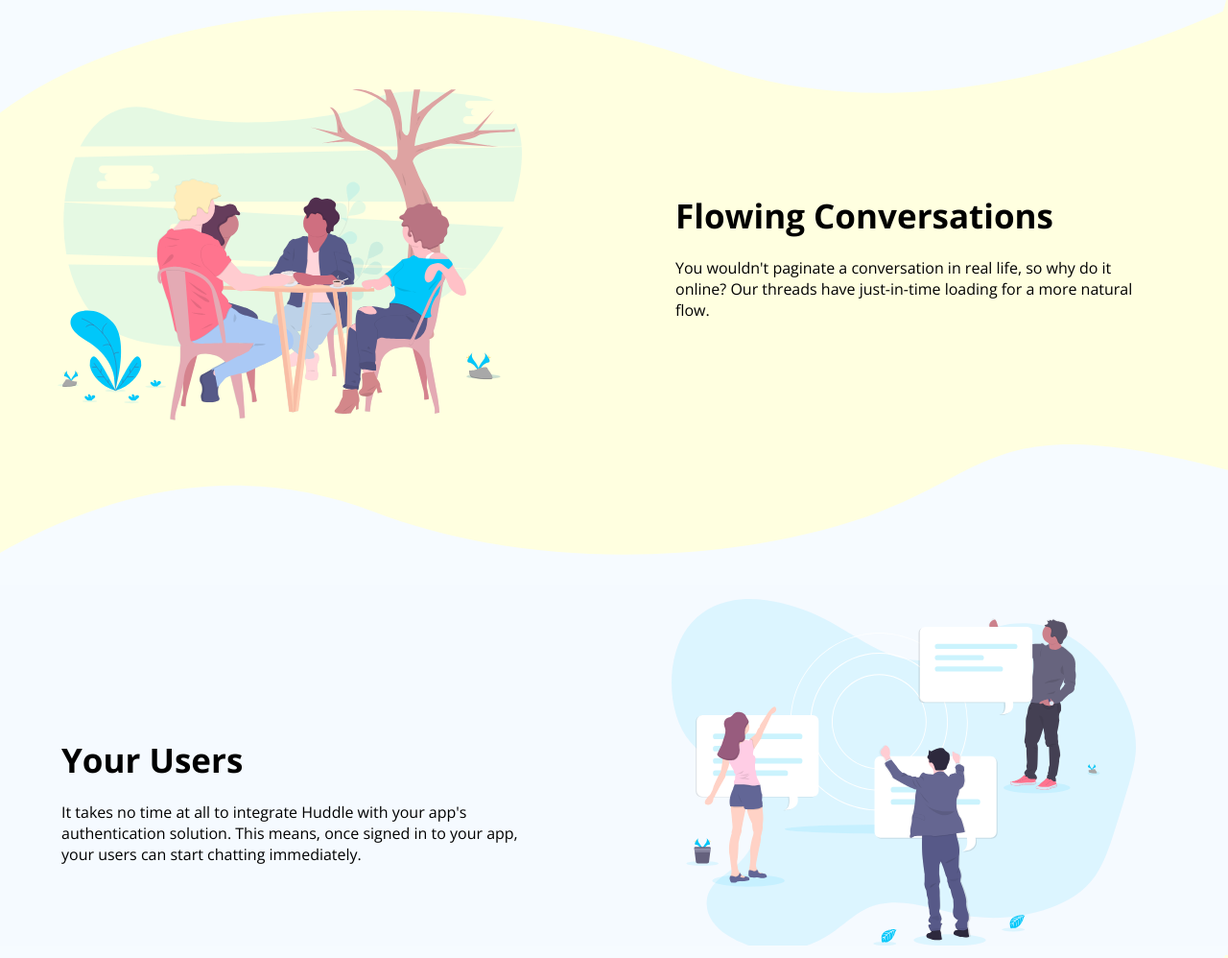
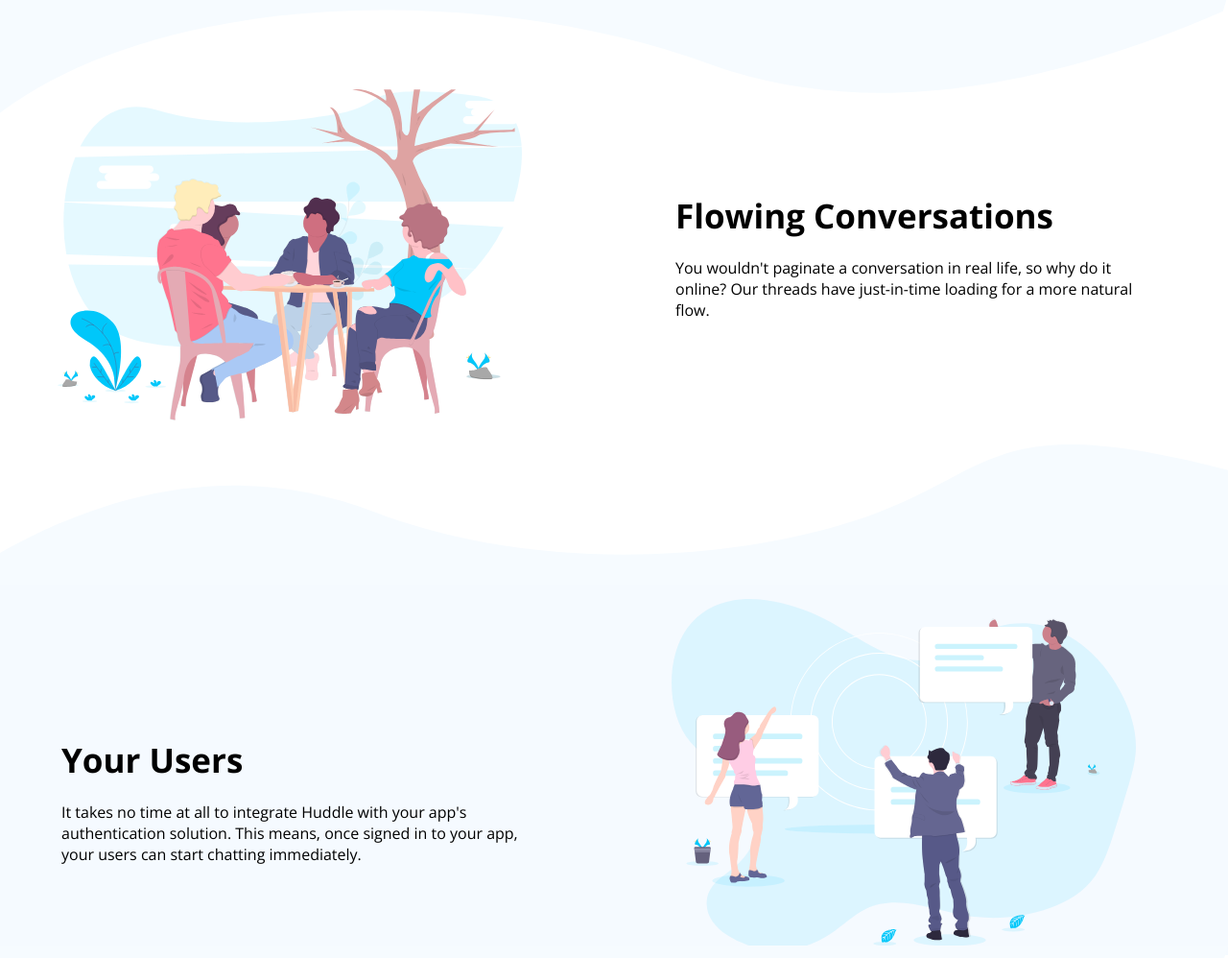
Before and after one commit to bc464/huddle-landing-page-with-curved-sections-master, a plain HTML site: page index.html in a window 1280 px wide. Shown: the part 2229-3227 px from the top of the page at 96% size. Drawn offline with nearby package versions, Linux system fonts and the light colour scheme.

Commit message:
style sheet updated

```diff
--- a/style.css
+++ b/style.css
@@ -5,7 +5,7 @@
 body {
 	font-family: 'Open Sans', sans-serif;
 	text-align: center;
-	background-color: lightyellow;
+	background-color: white;
 }
 h1 {
 	font-family: 'Poppins', sans-serif;
@@ -129,7 +129,6 @@ p {
 .container6 {
 	padding-top: 20px;
 	padding-bottom: 20px;
-	background-color: lightyellow;
 }
 .grow-pic {
 	margin-right: 8%;
@@ -179,7 +178,6 @@ p {
 	background-size: cover;
 }
 .container8 {
-	background-color: lightyellow;
 	margin-top: 80px;
 	margin-bottom: 100px;
 }
```
